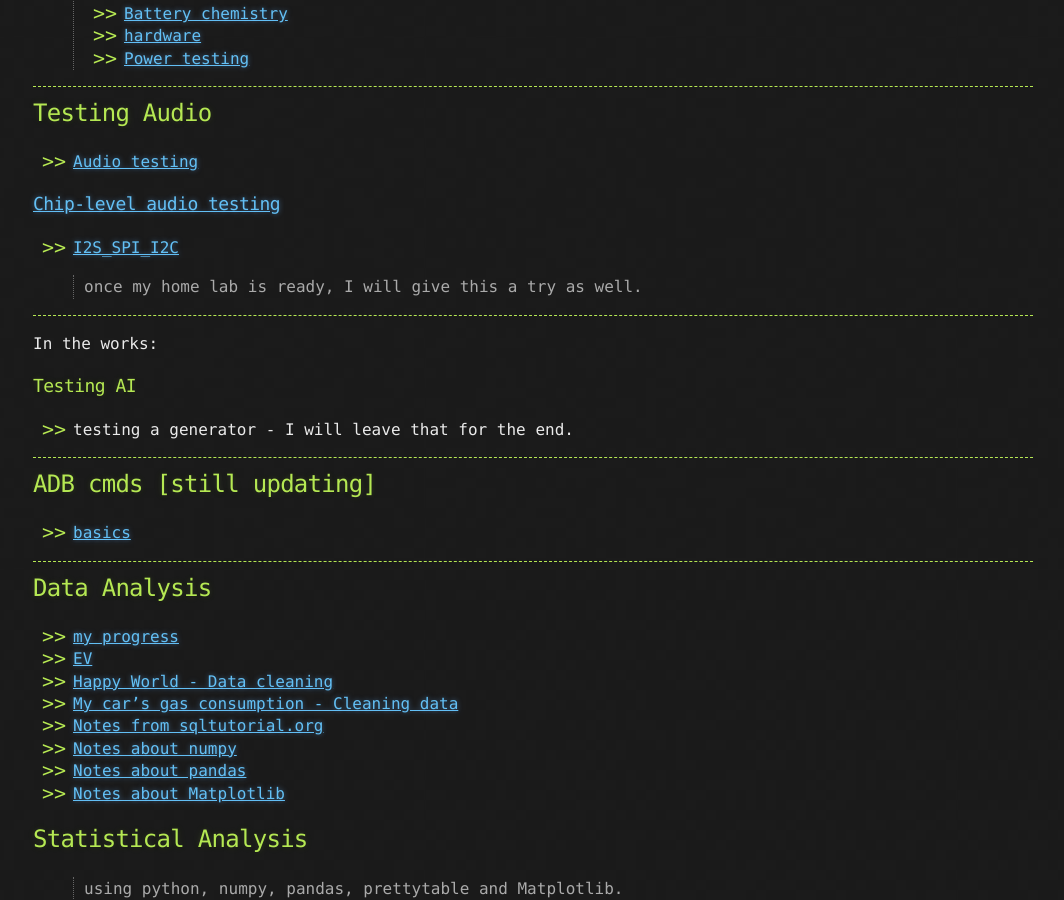
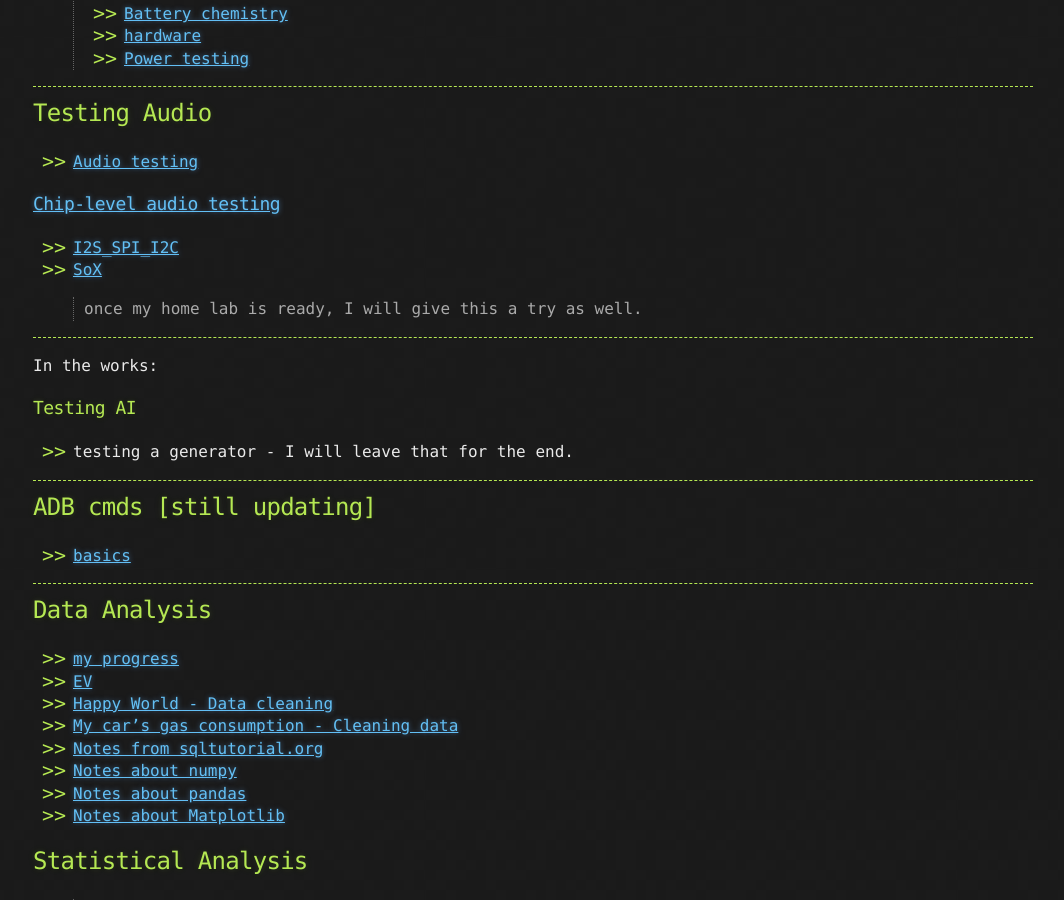
Before and after one commit to sciustechnologia/sciustechnologia.github.io, a Jekyll site: the page built from index.md, in a window 1280 px wide and 900 px high, scrolled down 2091 px. Shown: the whole window, without its empty margins (107-1171 px from the left). Built offline with Jekyll 4.4.1, drawn with Linux system fonts in a browser that asks for light colours.

Commit message:
Update index.md

```diff
--- a/index.md
+++ b/index.md
@@ -91,6 +91,7 @@ description: QA testing and technical writing
 
 ### [Chip-level audio testing](./audio/chip-level_audio_testing.html)
 - [I2S_SPI_I2C](./audio/buses_I2S_SPI_I2C.html)
+- [SoX](./audio/audio_SoX_cmds.html)
 
 >  once my home lab is ready, I will give this a try as well.
 
```
